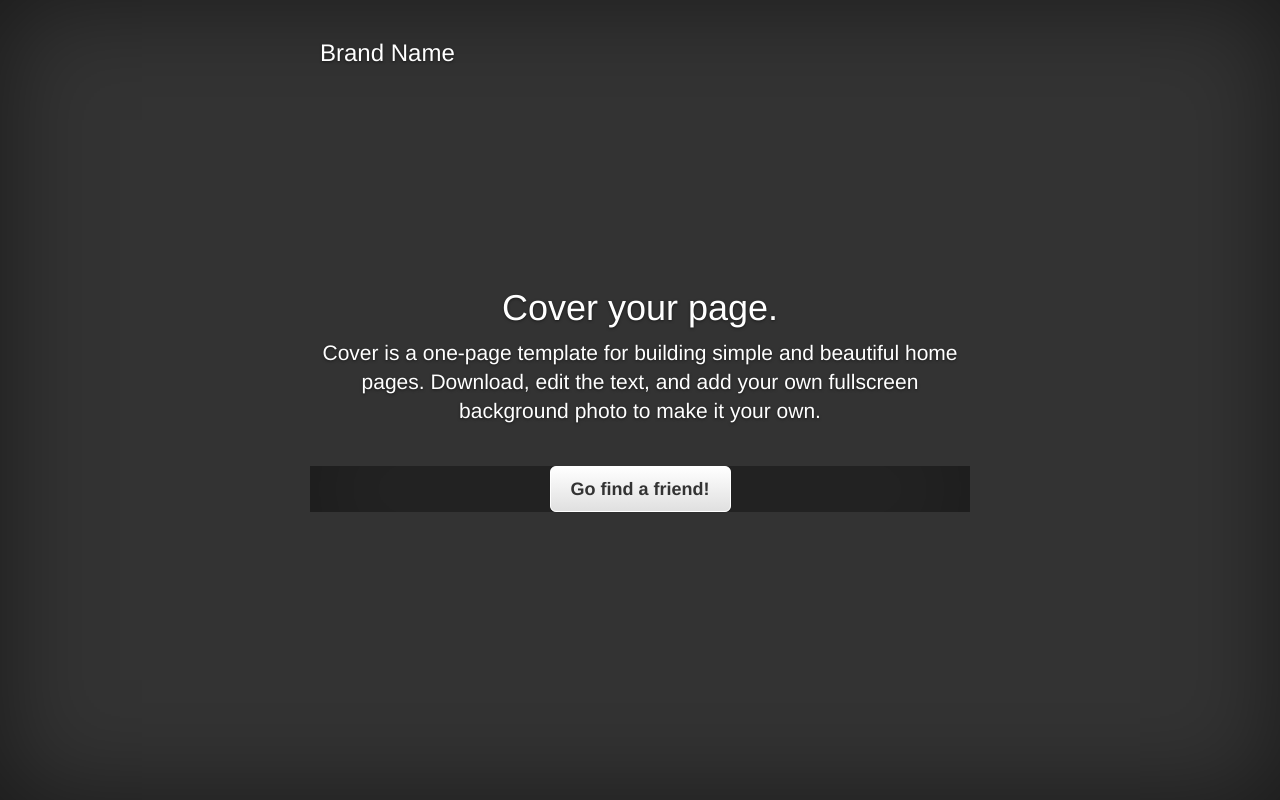
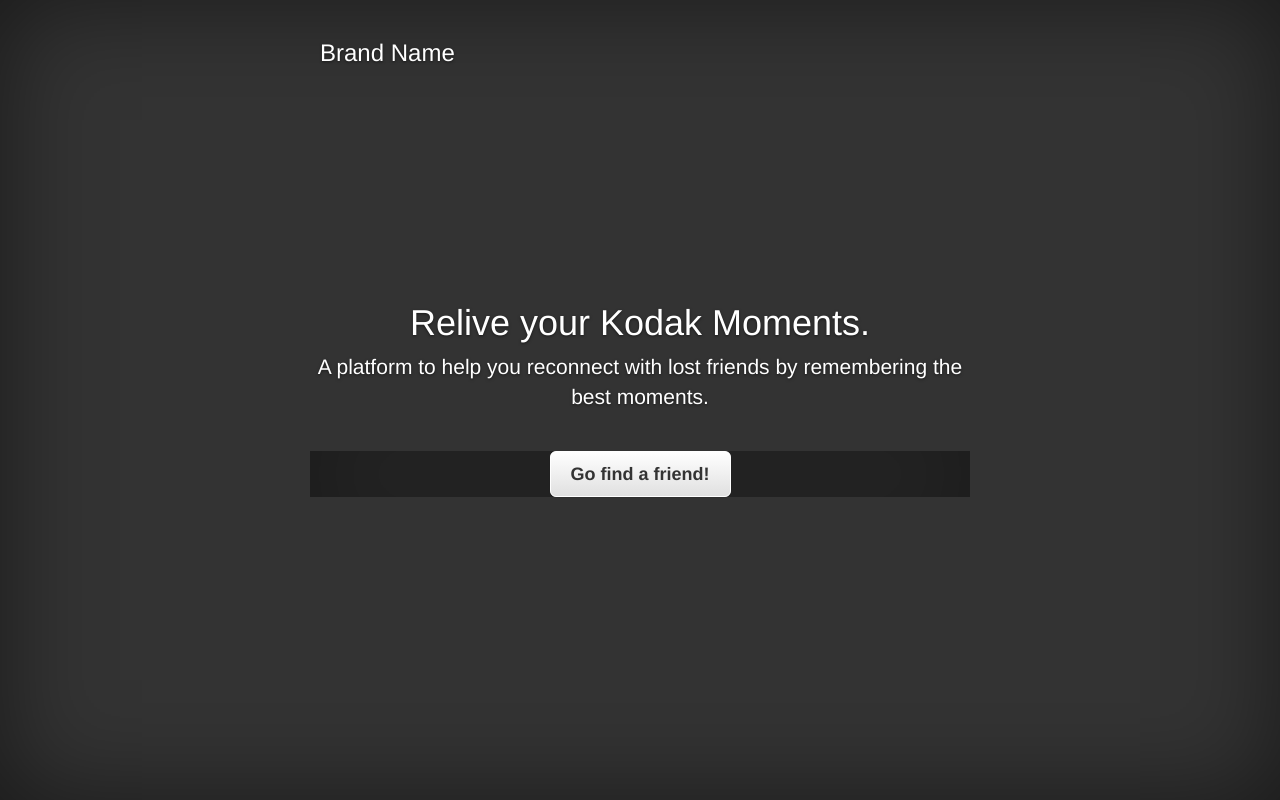
Before and after one commit to vvagh/rekindle, a plain HTML site: page index.html in a window 1280 px wide. Drawn offline with nearby package versions, Linux system fonts and the light colour scheme.

Commit message:
Update index.html

```diff
--- a/index.html
+++ b/index.html
@@ -36,8 +36,8 @@
 
           <div class="inner cover">
             <div id="welcome">
-              <h1 class="cover-heading">Cover your page.</h1>
-              <p  class="lead">Cover is a one-page template for building simple and beautiful home pages. Download, edit the text, and add your own fullscreen background photo to make it your own.</p>
+              <h1 class="cover-heading">Relive your Kodak Moments.</h1>
+              <p  class="lead">A platform to help you reconnect with lost friends by remembering the best moments.</p>
             </div>
 
             <br>
```
